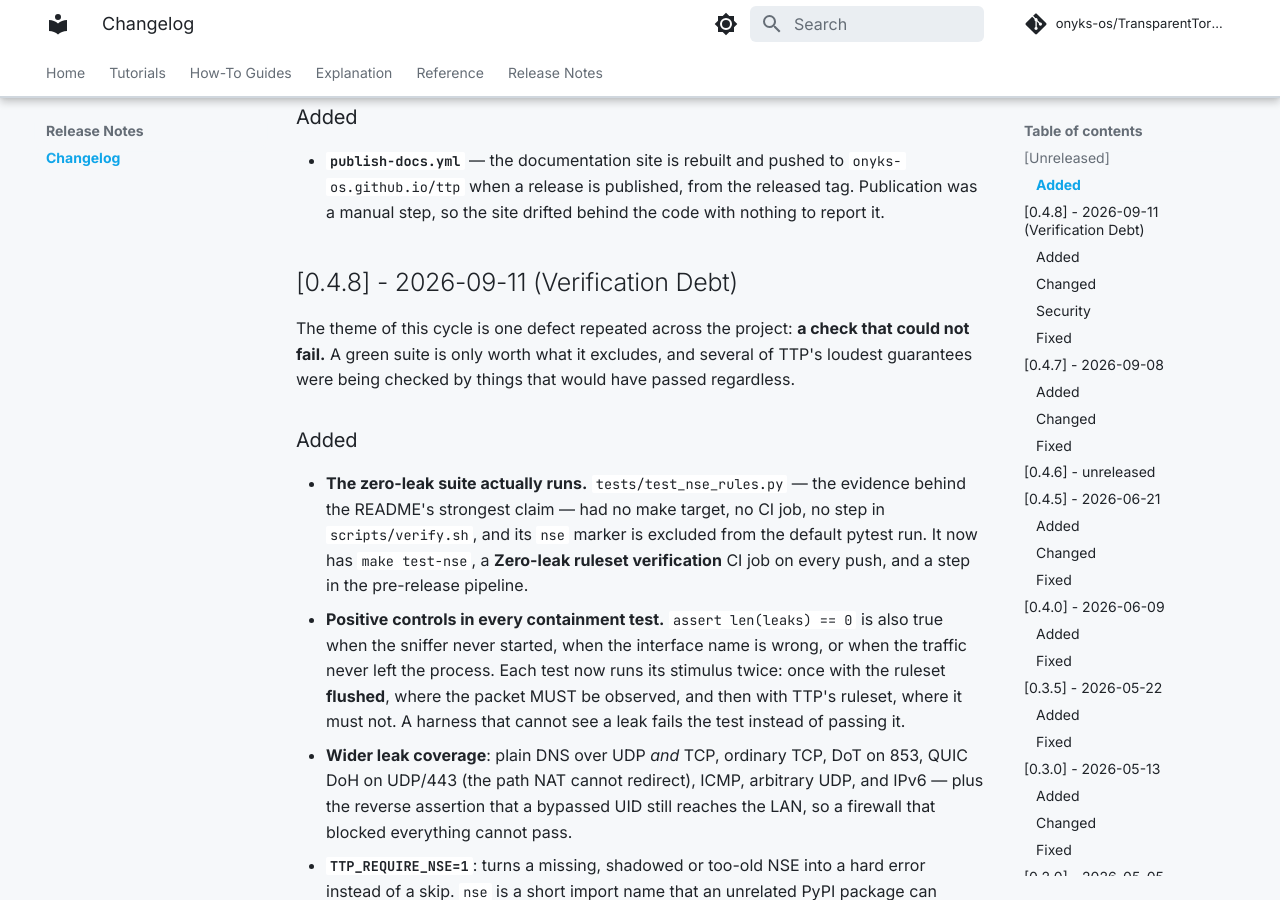
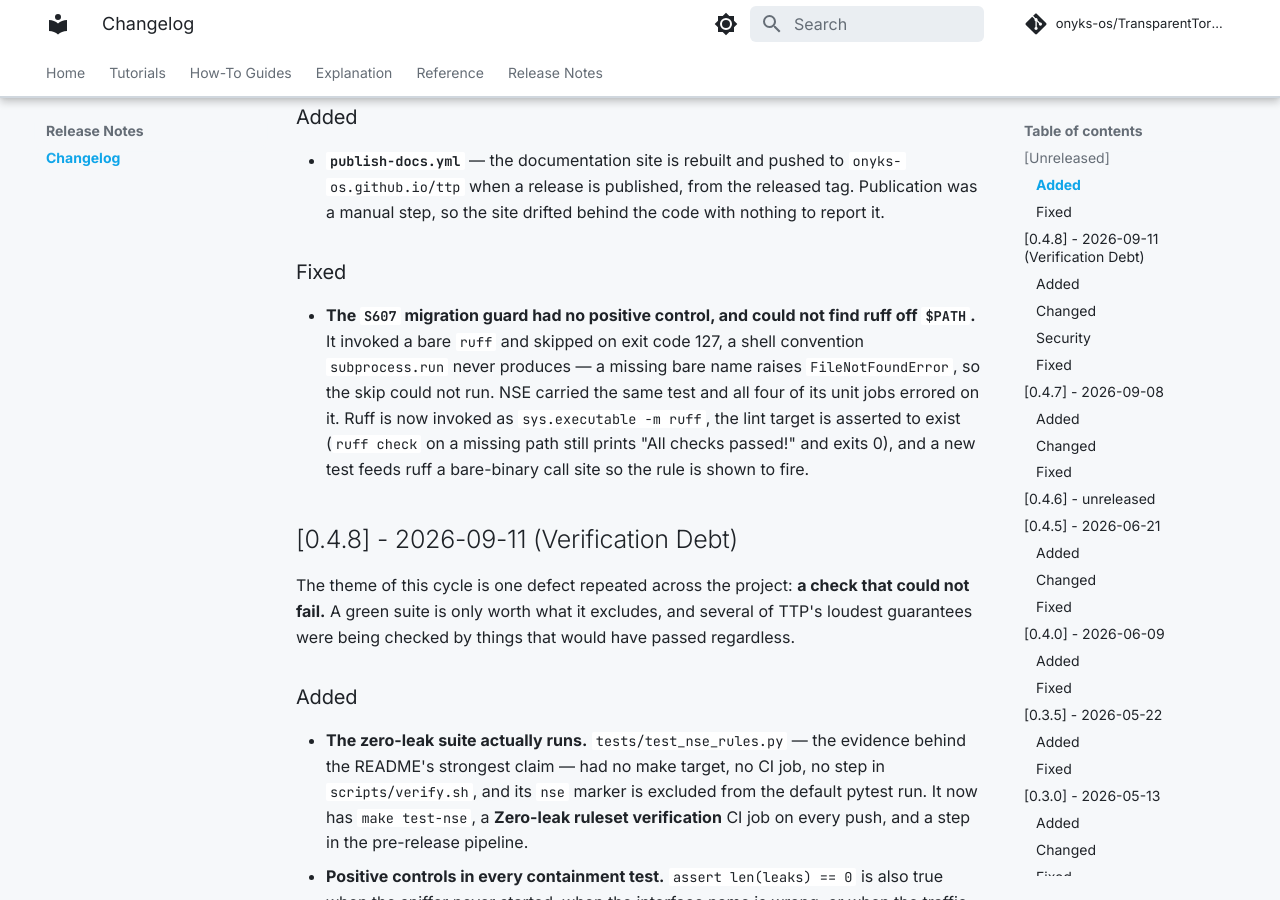
Before and after one commit to onyks-os/TransparentTorProxy, an MkDocs documentation site: the page built from docs/web/release-notes/changelog.md, in a window 1280 px wide and 900 px high, scrolled down 311 px. Built offline with MkDocs 1.6.1 and Material for MkDocs 9.7.7, drawn with Linux system fonts in a browser that asks for light colours; comment, search, counter and statistics services are not loaded.

Commit message:
fix(test): give the S607 guard a positive control and a ruff it can find
The guard invoked a bare `ruff` and skipped on exit code 127, a shell
convention `subprocess.run` never produces: a missing bare name raises
FileNotFoundError, so the skip could not run. NSE carried the same test and
all four of its unit jobs errored on it.

Ruff is now invoked as `sys.executable -m ruff`, the lint target is asserted
to exist — `ruff check` on a missing path still prints "All checks passed!"
and exits 0 — and a new test feeds ruff a bare-binary call site, so the rule
the guard depends on is shown to fire rather than assumed to.

Signed-off-by: onyks-os <129986281+onyks-os@users.noreply.github.com>

```diff
--- a/docs/web/release-notes/changelog.md
+++ b/docs/web/release-notes/changelog.md
@@ -13,6 +13,17 @@ and this project adheres to [Semantic Versioning](https://semver.org/spec/v2.0.0
   `onyks-os.github.io/ttp` when a release is published, from the released tag.
   Publication was a manual step, so the site drifted behind the code with
   nothing to report it.
+
+### Fixed
+
+- **The `S607` migration guard had no positive control, and could not find ruff
+  off `$PATH`.** It invoked a bare `ruff` and skipped on exit code 127, a shell
+  convention `subprocess.run` never produces — a missing bare name raises
+  `FileNotFoundError`, so the skip could not run. NSE carried the same test and
+  all four of its unit jobs errored on it. Ruff is now invoked as
+  `sys.executable -m ruff`, the lint target is asserted to exist (`ruff check` on
+  a missing path still prints "All checks passed!" and exits 0), and a new test
+  feeds ruff a bare-binary call site so the rule is shown to fire.
 
 ## [0.4.8] - 2026-09-11 (Verification Debt)
 
```
Also changed, not shown: CHANGELOG.md (+11 -0 lines), 1 other file.
